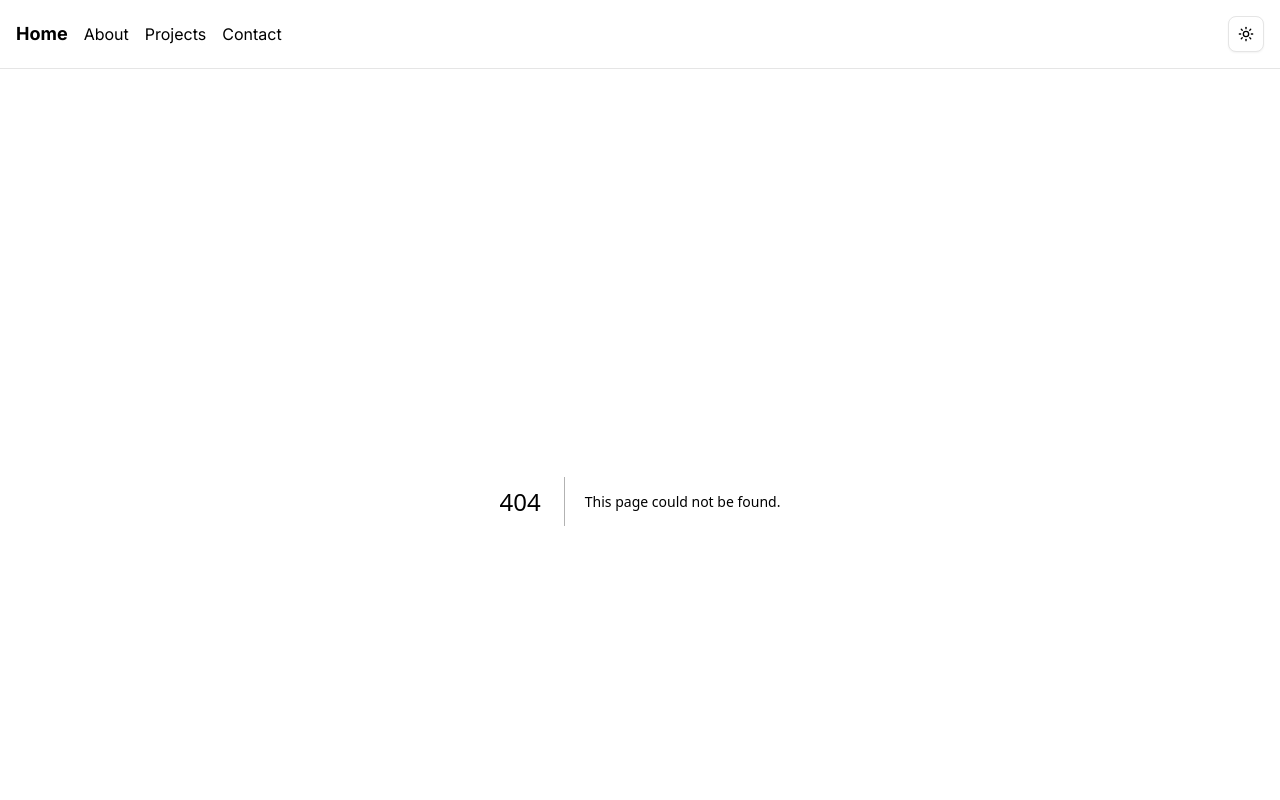
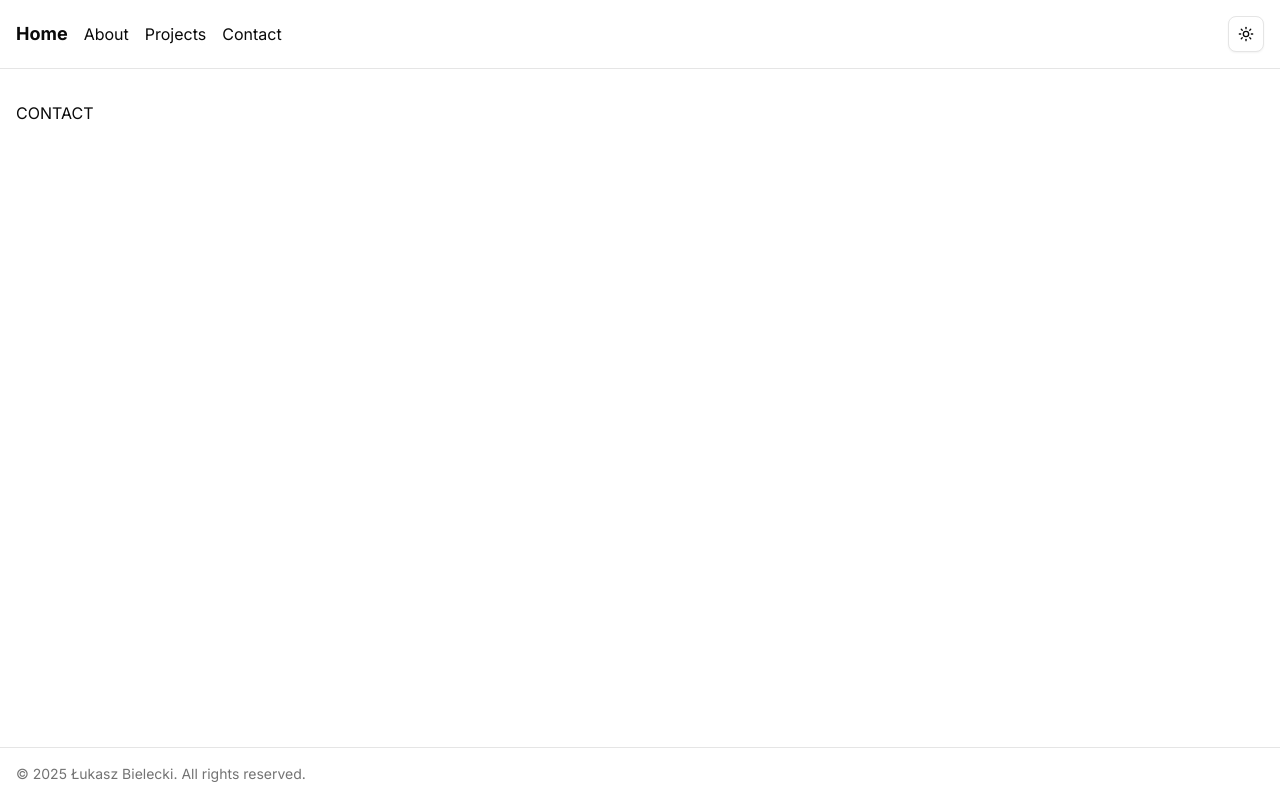
Before and after one commit to bug-end/my-portfolio, a Next.js app: page /contact in a window 1280 px wide. Before the commit this address had no page. Shown: the top 800 px of the page. Built offline with nearby package versions, Linux system fonts and the light colour scheme.

Commit message:
adding contact page

```diff
--- /dev/null
+++ b/src/app/contact/page.tsx
@@ -0,0 +1,3 @@
+export default function ContactPage() {
+  return <section>CONTACT</section>;
+}
```
